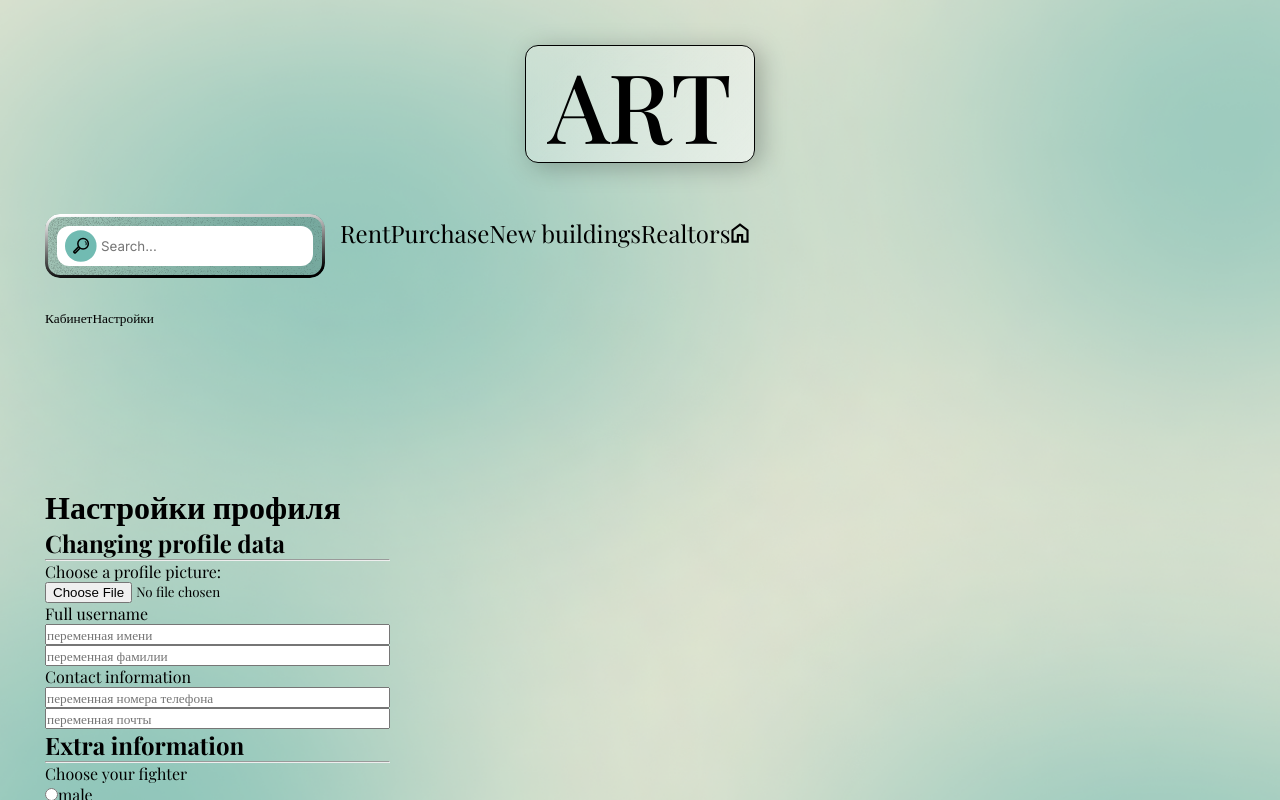
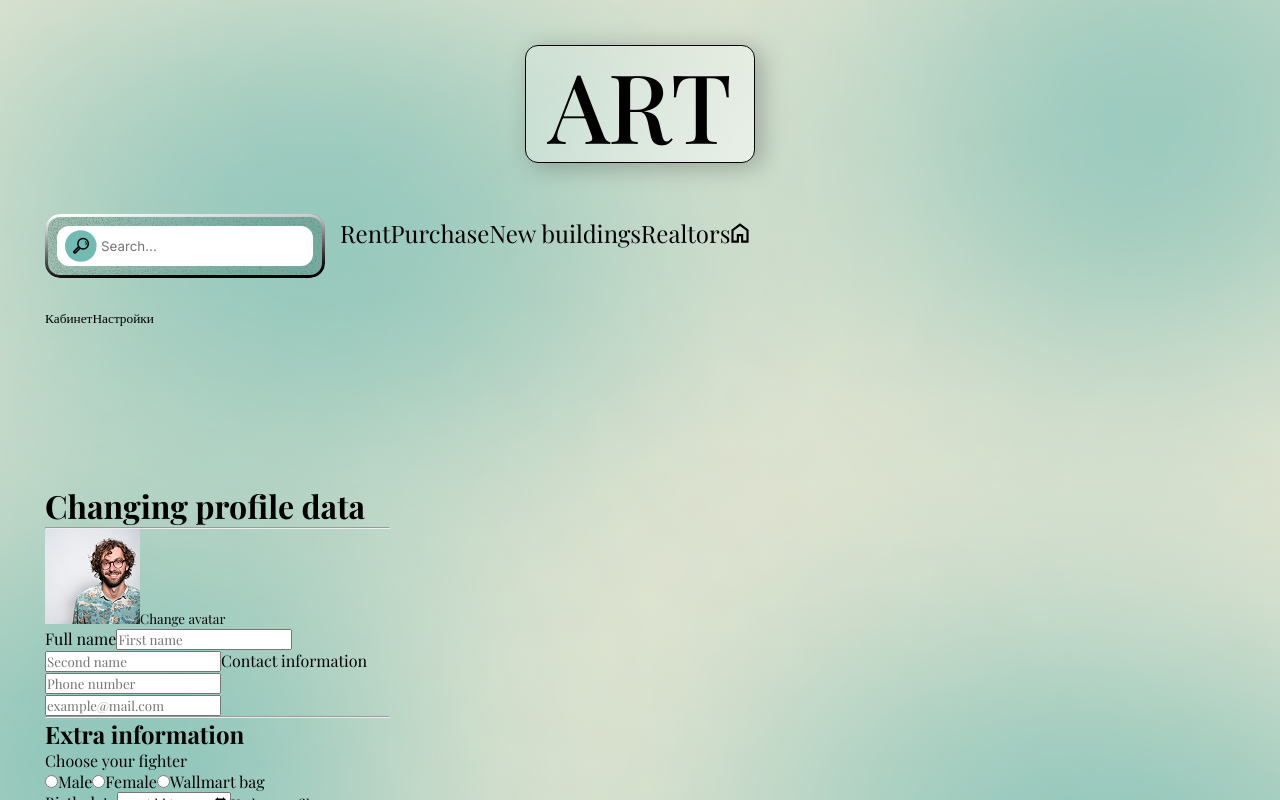
Before and after one commit to justwantcoffee/js_project, a React app in the folder project-template/: page /sailer in a window 1280 px wide. Both pictures are taken after a click on the button "Настройки". Shown: the top 800 px of the page. Built offline with nearby package versions, Linux system fonts and the light colour scheme; a web font is replaced by a local one.

Commit message:
Update ProfileSettings.jsx (Made some structural changes to make css  change)
Made it another branch as if I'm not sure to commit this changes. Basically a bit of rework for CSS work and imported assets for the avatar image.

```diff
--- a/project-template/src/components/UserCabinet/ProfileSettings.jsx
+++ b/project-template/src/components/UserCabinet/ProfileSettings.jsx
@@ -1,75 +1,63 @@
 import React from 'react';
 import styles from '../../styles/profilesettings.module.css';
-
+import assets from '../../assets';
 
 const ProfileSettings = () => {
   return (
-    <div>
-      <h1>Настройки профиля</h1>
-      {/* поля для изменения информации */}
+    <div className={styles.container}>
+      <h1 className={styles.title}>Changing profile data</h1>
+      <hr className={styles.hr} />
 
-      <form onSubmit={'функция обновления инфы'}>
-        <div className={styles.infoMain}>
-          <h2>Changing profile data</h2>
-          <hr />
-
-          <label for="avatar">Choose a profile picture:</label>
-          <input
-            type="file"
-            id="avatar"
-            name="avatar"
-            accept="image/png, image/jpeg" />
-
-          <label>Full username</label>
-          <input
-            type="text"
-            placeholder={'переменная имени'}/>
-
-          <input
-            type="text"
-            placeholder={'переменная фамилии'}/>
-
-          <label>Contact information</label>
-          <input
-            type="tel"
-            placeholder={'переменная номера телефона'} />
-
-          <input
-            type="text"
-            placeholder={'переменная почты'} />
+      <form className={styles.form}>
+        {/* Avatar */}
+        <div className={styles.avatarBlock}>
+          <img src={assets.userImg} alt="avatar" className={styles.avatar} />
+          <button type="button" className={styles.avatarButton}>Change avatar</button>
         </div>
 
-        <div className={styles.infoExtra}>
-          <h2>Extra information</h2>
-          <hr />
+        {/* Full Name */}
+        <label>Full name</label>
+        <input type="text" placeholder="First name" className={styles.inputField} />
+        <input type="text" placeholder="Second name" className={styles.inputField} />
 
-          <label for="sex">Choose your fighter</label>
-          <div className={styles.radioContainer}>
-            <input
-              type='radio'
-              name='sex'
-              value={'male'}
-              className={styles.radioInput}/>male
-          </div>
+        {/* Contact Info */}
+        <label>Contact information</label>
+        <input type="tel" placeholder="Phone number" className={styles.inputField} />
+        <input type="email" placeholder="example@mail.com" className={styles.inputField} />
 
-          <div className={styles.radioContainer}>
-            <input
-              type='radio'
-              name='sex'
-              value={'female'}
-              className={styles.radioInput}/>female
-          </div>
+        <hr className={styles.hr} />
 
-          <label for="birthday">Birth date</label>
-          <input
-            type="date"
-            id='birthday'
-            name='birthday'/>
+        {/* Extra Info */}
+        <h2 className={styles.subtitle}>Extra information</h2>
 
-          <button>Update profile</button>
+        {/* Gender */}
+        <label>Choose your fighter</label>
+        <div className={styles.radioGroup}>
+          <label className={styles.radioLabel}>
+            <input type="radio" name="sex" value="male" className={styles.radioInput} />
+            Male
+          </label>
+          <label className={styles.radioLabel}>
+            <input type="radio" name="sex" value="female" className={styles.radioInput} />
+            Female
+          </label>
+          {/* I made this as joke, can be deleted freely */}
+          <label className={styles.radioLabel}>
+            <input type="radio" name="sex" value="wallmartbag" className={styles.radioInput} />
+            Wallmart bag
+          </label>
         </div>
+
+        {/* Birthday */}
+        <label>Birth date</label>
+        <input type="date" className={styles.inputField} />
+
+        {/* Submit */}
+        <button type="submit" className={styles.submitButton}>Update profile</button>
       </form>
     </div>
+
+
   );
 };
 
```
